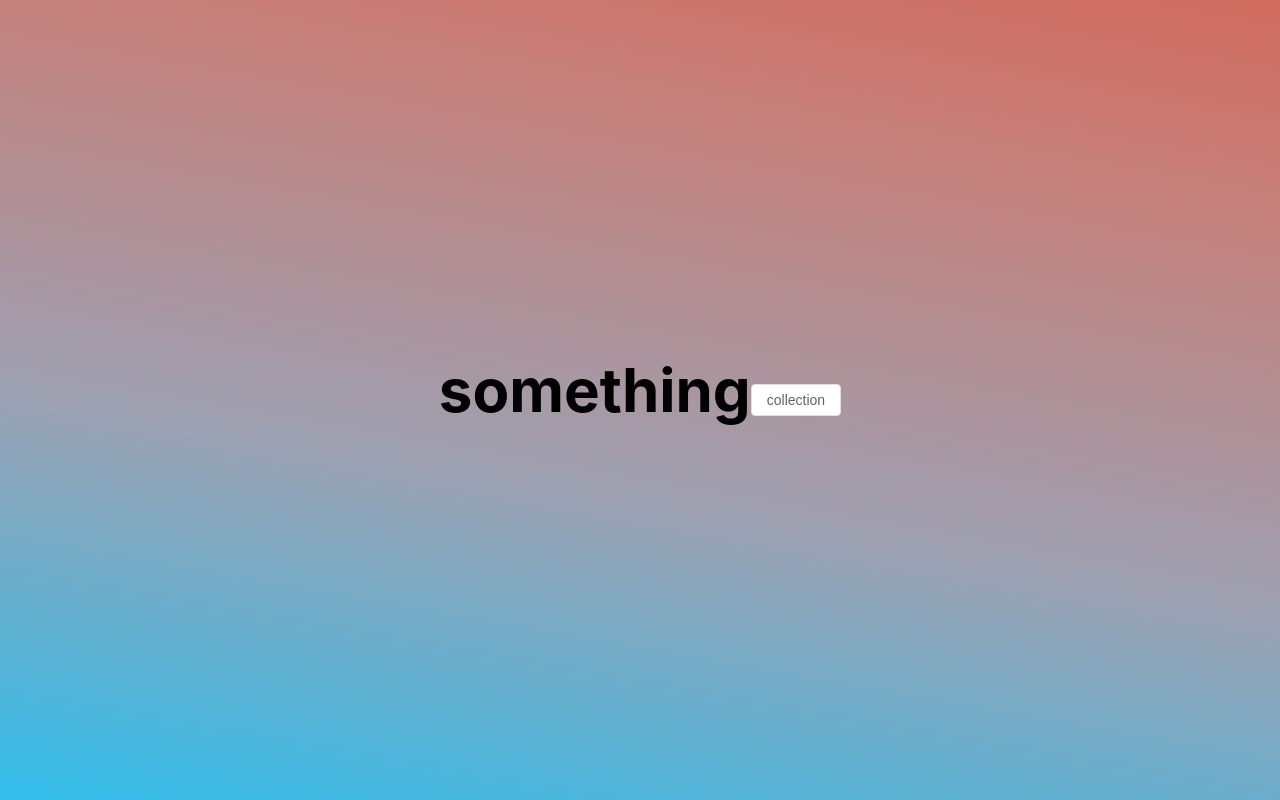
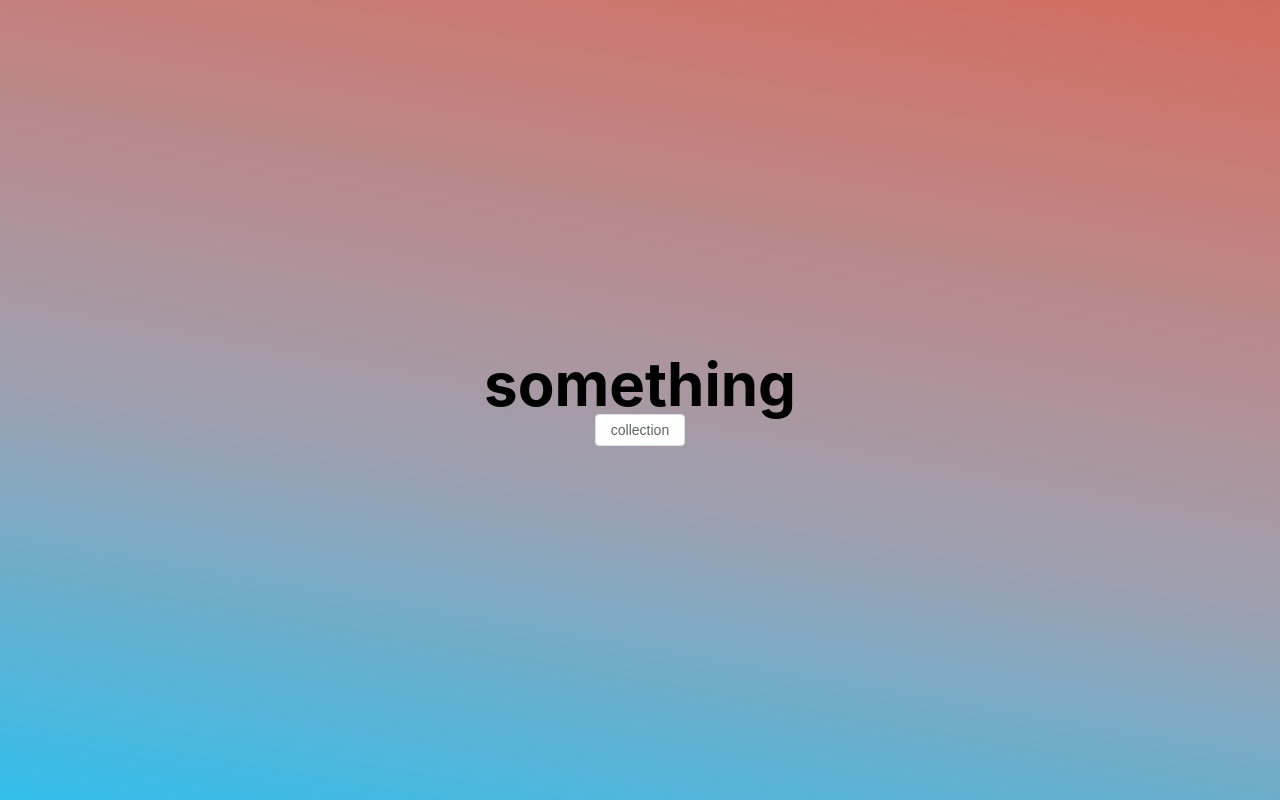
Before and after one commit to shankangk/something, a Vue app: page / in a window 1280 px wide. Built offline with nearby package versions, Linux system fonts and the light colour scheme.

Commit message:
Update index.vue

```diff
--- a/src/views/home/index.vue
+++ b/src/views/home/index.vue
@@ -1,8 +1,6 @@
 <template>
   <div class="container">
-    <div style="margin-bottom: 20px;">
-      <h1>something</h1>
-    </div>
+    <h1>something</h1>
     <el-button @click="pathTo('/collection')">collection</el-button>
   </div>
 </template>
@@ -27,6 +25,7 @@ const pathTo = (path) => {
   height: 100vh;
   width: 100%;
   display: flex;
+  flex-direction: column;
   align-items: center;
   justify-content: center;
   font-size: 30px;
```
